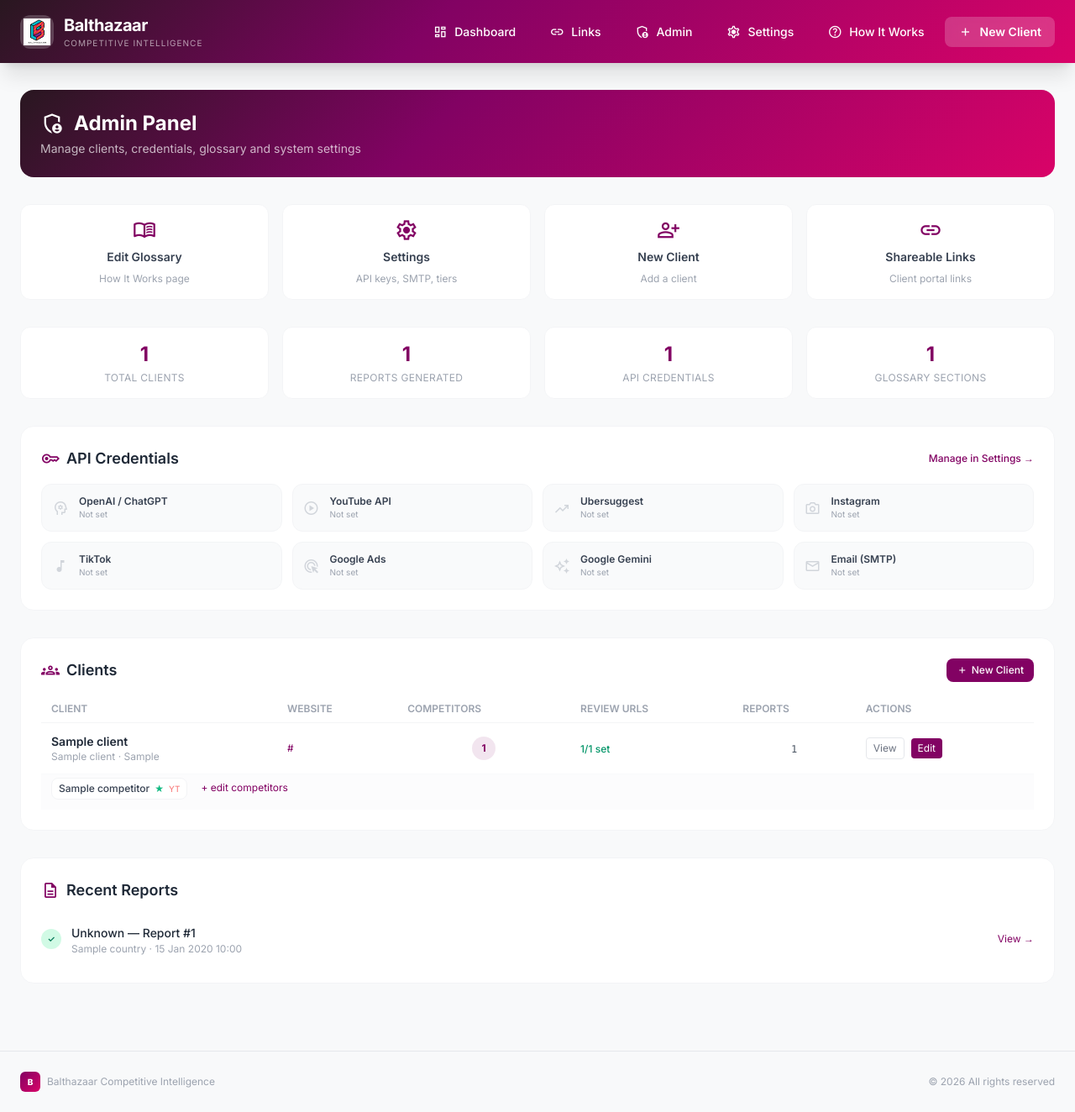
After one commit to Mushibhai47/balthazaar, a Flask app: template templates/admin.html in a window 1280 px wide. The commit adds this page. Shown: the whole page at 84% size. Run offline with Flask 3, Linux system fonts and the light colour scheme; tables that the repository leaves empty hold one stand-in row (values such as "Sample post"); the template is opened without the code that fills it: values that come from a table or form of the project are taken from there, most other values are stand-ins (such as "Sample title", 1, 10 or a date in 2020); parts of the project's set-up code (start-up, migrations or seed data) failed here and were passed over; some libraries are stand-ins or nearby versions.

Commit message:
Add Admin panel with client management, credential status, glossary link
- New /admin route showing all clients, API credential status, recent reports
- Quick links to glossary edit, settings, new client, shareable links
- Shows competitor review URL status per client
- Admin link added to top navigation

Co-Authored-By: Claude Sonnet 4.6 <noreply@anthropic.com>

```diff
--- a/main.py
+++ b/main.py
@@ -724,6 +724,25 @@ def save_links():
     return redirect(url_for("settings"))
 
 
+# --- Admin Panel ---
+@app.route("/admin")
+def admin():
+    clients = Client.query.order_by(Client.created_at.desc()).all()
+    total_reports = db.session.query(func.count(Report.id)).scalar() or 0
+    credentials = APICredential.query.all()
+    glossary_count = GlossarySection.query.filter_by(is_active=True).count()
+    recent_reports = (Report.query
+        .order_by(Report.created_at.desc())
+        .limit(10).all())
+    return render_template("admin.html",
+        clients=clients,
+        total_reports=total_reports,
+        credentials=credentials,
+        glossary_count=glossary_count,
+        recent_reports=recent_reports,
+    )
+
+
 # --- Glossary / How It Works ---
 @app.route("/glossary")
 def glossary():
--- /dev/null
+++ b/templates/admin.html
@@ -0,0 +1,216 @@
+{% extends "base.html" %}
+{% block title %}Admin Panel{% endblock %}
+
+{% block content %}
+<div class="animate-in">
+
+    <!-- Page Header -->
+    <div class="gradient-header rounded-2xl p-6 mb-8 text-white">
+        <div class="flex items-center gap-3 mb-1">
+            <span class="material-symbols-outlined text-[28px]">admin_panel_settings</span>
+            <h1 class="text-2xl font-bold">Admin Panel</h1>
+        </div>
+        <p class="text-white/70 text-sm">Manage clients, credentials, glossary and system settings</p>
+    </div>
+
+    <!-- Quick Links -->
+    <div class="grid grid-cols-2 md:grid-cols-4 gap-4 mb-8">
+        <a href="/glossary" class="glass-card rounded-xl border border-gray-100 p-4 flex flex-col items-center gap-2 hover:border-brand/40 hover:shadow-md transition card-hover text-center">
+            <span class="material-symbols-outlined text-brand text-[28px]">menu_book</span>
+            <span class="text-sm font-semibold text-gray-700">Edit Glossary</span>
+            <span class="text-xs text-gray-400">How It Works page</span>
+        </a>
+        <a href="/settings" class="glass-card rounded-xl border border-gray-100 p-4 flex flex-col items-center gap-2 hover:border-brand/40 hover:shadow-md transition card-hover text-center">
+            <span class="material-symbols-outlined text-brand text-[28px]">settings</span>
+            <span class="text-sm font-semibold text-gray-700">Settings</span>
+            <span class="text-xs text-gray-400">API keys, SMTP, tiers</span>
+        </a>
+        <a href="/clients/new" class="glass-card rounded-xl border border-gray-100 p-4 flex flex-col items-center gap-2 hover:border-brand/40 hover:shadow-md transition card-hover text-center">
+            <span class="material-symbols-outlined text-brand text-[28px]">person_add</span>
+            <span class="text-sm font-semibold text-gray-700">New Client</span>
+            <span class="text-xs text-gray-400">Add a client</span>
+        </a>
+        <a href="/links" class="glass-card rounded-xl border border-gray-100 p-4 flex flex-col items-center gap-2 hover:border-brand/40 hover:shadow-md transition card-hover text-center">
+            <span class="material-symbols-outlined text-brand text-[28px]">link</span>
+            <span class="text-sm font-semibold text-gray-700">Shareable Links</span>
+            <span class="text-xs text-gray-400">Client portal links</span>
+        </a>
+    </div>
+
+    <!-- Stats Row -->
+    <div class="grid grid-cols-2 md:grid-cols-4 gap-4 mb-8">
+        <div class="glass-card rounded-xl border border-gray-100 p-4 text-center">
+            <div class="text-2xl font-bold text-brand">{{ clients|length }}</div>
+            <div class="text-xs text-gray-400 mt-1 uppercase tracking-wide">Total Clients</div>
+        </div>
+        <div class="glass-card rounded-xl border border-gray-100 p-4 text-center">
+            <div class="text-2xl font-bold text-brand">{{ total_reports }}</div>
+            <div class="text-xs text-gray-400 mt-1 uppercase tracking-wide">Reports Generated</div>
+        </div>
+        <div class="glass-card rounded-xl border border-gray-100 p-4 text-center">
+            <div class="text-2xl font-bold text-brand">{{ credentials|length }}</div>
+            <div class="text-xs text-gray-400 mt-1 uppercase tracking-wide">API Credentials</div>
+        </div>
+        <div class="glass-card rounded-xl border border-gray-100 p-4 text-center">
+            <div class="text-2xl font-bold text-brand">{{ glossary_count }}</div>
+            <div class="text-xs text-gray-400 mt-1 uppercase tracking-wide">Glossary Sections</div>
+        </div>
+    </div>
+
+    <!-- API Credentials Status -->
+    <div class="glass-card rounded-2xl border border-gray-100 p-6 mb-8">
+        <div class="flex items-center justify-between mb-4">
+            <div class="flex items-center gap-2">
+                <span class="material-symbols-outlined text-brand text-[22px]">key</span>
+                <h2 class="text-lg font-semibold text-gray-800">API Credentials</h2>
+            </div>
+            <a href="/settings" class="text-xs text-brand font-medium hover:underline">Manage in Settings →</a>
+        </div>
+        <div class="grid grid-cols-2 md:grid-cols-4 gap-3">
+            {% set services = [
+                ('openai', 'OpenAI / ChatGPT', 'psychology'),
+                ('youtube', 'YouTube API', 'play_circle'),
+                ('ubersuggest', 'Ubersuggest', 'trending_up'),
+                ('instagram', 'Instagram', 'photo_camera'),
+                ('tiktok', 'TikTok', 'music_note'),
+                ('google_ads', 'Google Ads', 'ads_click'),
+                ('google_gemini', 'Google Gemini', 'auto_awesome'),
+                ('smtp', 'Email (SMTP)', 'mail'),
+            ] %}
+            {% for svc, label, icon in services %}
+            {% set cred = credentials | selectattr('service_name', 'equalto', svc) | first %}
+            <div class="flex items-center gap-3 p-3 rounded-xl border {% if cred and cred.is_active %}border-emerald-200 bg-emerald-50{% else %}border-gray-100 bg-gray-50{% endif %}">
+                <span class="material-symbols-outlined text-[20px] {% if cred and cred.is_active %}text-emerald-600{% else %}text-gray-300{% endif %}">{{ icon }}</span>
+                <div>
+                    <div class="text-xs font-semibold text-gray-700">{{ label }}</div>
+                    <div class="text-[10px] {% if cred and cred.is_active %}text-emerald-600{% else %}text-gray-400{% endif %}">
+                        {% if cred and cred.is_active %}Configured{% else %}Not set{% endif %}
+                    </div>
+                </div>
+            </div>
+            {% endfor %}
+        </div>
+    </div>
+
+    <!-- Clients Management -->
+    <div class="glass-card rounded-2xl border border-gray-100 p-6 mb-8">
+        <div class="flex items-center justify-between mb-4">
+            <div class="flex items-center gap-2">
+                <span class="material-symbols-outlined text-brand text-[22px]">groups</span>
+                <h2 class="text-lg font-semibold text-gray-800">Clients</h2>
+            </div>
+            <a href="/clients/new" class="flex items-center gap-1 text-xs bg-brand text-white px-3 py-1.5 rounded-lg font-medium hover:bg-brand-dark transition">
+                <span class="material-symbols-outlined text-[14px]">add</span> New Client
+            </a>
+        </div>
+
+        {% if clients %}
+        <div class="overflow-x-auto">
+            <table class="w-full text-sm">
+                <thead>
+                    <tr class="border-b border-gray-100">
+                        <th class="text-left py-2 px-3 text-xs font-semibold text-gray-400 uppercase">Client</th>
+                        <th class="text-left py-2 px-3 text-xs font-semibold text-gray-400 uppercase">Website</th>
+                        <th class="text-left py-2 px-3 text-xs font-semibold text-gray-400 uppercase">Competitors</th>
+                        <th class="text-left py-2 px-3 text-xs font-semibold text-gray-400 uppercase">Review URLs</th>
+                        <th class="text-left py-2 px-3 text-xs font-semibold text-gray-400 uppercase">Reports</th>
+                        <th class="text-left py-2 px-3 text-xs font-semibold text-gray-400 uppercase">Actions</th>
+                    </tr>
+                </thead>
+                <tbody>
+                    {% for client in clients %}
+                    {% set comp_with_reviews = client.competitors | selectattr('review_page_url') | list %}
+                    {% set report_count = client.queries | map(attribute='reports') | sum(start=[]) | list | length %}
+                    <tr class="border-b border-gray-50 hover:bg-brand/5 transition">
+                        <td class="py-3 px-3">
+                            <a href="/clients/{{ client.id }}" class="font-semibold text-gray-800 hover:text-brand">{{ client.name }}</a>
+                            <div class="text-xs text-gray-400">{{ client.contact_name }} · {{ client.subscription_tier }}</div>
+                        </td>
+                        <td class="py-3 px-3">
+                            <a href="{{ client.website }}" target="_blank" class="text-xs text-brand hover:underline truncate max-w-[160px] block">{{ client.website }}</a>
+                        </td>
+                        <td class="py-3 px-3 text-center">
+                            <span class="inline-flex items-center justify-center w-7 h-7 rounded-full bg-brand/10 text-brand text-xs font-bold">{{ client.competitors|length }}</span>
+                        </td>
+                        <td class="py-3 px-3">
+                            {% if comp_with_reviews %}
+                            <span class="text-xs text-emerald-600 font-medium">{{ comp_with_reviews|length }}/{{ client.competitors|length }} set</span>
+                            {% else %}
+                            <span class="text-xs text-gray-400">None set</span>
+                            {% endif %}
+                        </td>
+                        <td class="py-3 px-3 text-center">
+                            <span class="text-xs font-mono text-gray-600">{{ report_count }}</span>
+                        </td>
+                        <td class="py-3 px-3">
+                            <div class="flex items-center gap-2">
+                                <a href="/clients/{{ client.id }}" class="text-xs text-gray-500 hover:text-brand px-2 py-1 rounded border border-gray-200 hover:border-brand transition">View</a>
+                                <a href="/clients/{{ client.id }}/edit" class="text-xs text-white bg-brand px-2 py-1 rounded hover:bg-brand-dark transition">Edit</a>
+                            </div>
+                        </td>
+                    </tr>
+                    <!-- Competitors sub-row -->
+                    {% if client.competitors %}
+                    <tr class="bg-gray-50/50">
+                        <td colspan="6" class="px-3 pb-3 pt-0">
+                            <div class="flex flex-wrap gap-2 mt-1">
+                                {% for comp in client.competitors %}
+                                <div class="flex items-center gap-1.5 text-xs bg-white rounded-lg border border-gray-100 px-2 py-1">
+                                    <span class="font-medium text-gray-700">{{ comp.name or comp.website }}</span>
+                                    {% if comp.review_page_url %}
+                                    <span class="text-emerald-500" title="Review URL set">★</span>
+                                    {% else %}
+                                    <span class="text-gray-300" title="No review URL">★</span>
+                                    {% endif %}
+                                    {% if comp.youtube_url %}
+                                    <span class="text-red-400 text-[10px]">YT</span>
+                                    {% endif %}
+                                </div>
+                                {% endfor %}
+                                <a href="/clients/{{ client.id }}/edit" class="text-xs text-brand hover:underline px-2 py-1">+ edit competitors</a>
+                            </div>
+                        </td>
+                    </tr>
+                    {% endif %}
+                    {% endfor %}
+                </tbody>
+            </table>
+        </div>
+        {% else %}
+        <p class="text-gray-400 text-sm">No clients yet. <a href="/clients/new" class="text-brand hover:underline">Add one →</a></p>
+        {% endif %}
+    </div>
+
+    <!-- Recent Reports -->
+    {% if recent_reports %}
+    <div class="glass-card rounded-2xl border border-gray-100 p-6">
+        <div class="flex items-center gap-2 mb-4">
+            <span class="material-symbols-outlined text-brand text-[22px]">description</span>
+            <h2 class="text-lg font-semibold text-gray-800">Recent Reports</h2>
+        </div>
+        <div class="space-y-2">
+            {% for report in recent_reports[:10] %}
+            {% set client_name = report.query.client.name if report.query and report.query.client else 'Unknown' %}
+            <div class="flex items-center justify-between py-2 border-b border-gray-50 last:border-0">
+                <div class="flex items-center gap-3">
+                    <span class="inline-flex items-center justify-center w-6 h-6 rounded-full text-[10px] font-bold
+                        {% if report.status == 'complete' %}bg-emerald-100 text-emerald-700
+                        {% elif report.status == 'failed' %}bg-red-100 text-red-700
+                        {% elif report.status == 'running' %}bg-blue-100 text-blue-700
+                        {% else %}bg-gray-100 text-gray-500{% endif %}">
+                        {% if report.status == 'complete' %}✓{% elif report.status == 'failed' %}✗{% elif report.status == 'running' %}…{% else %}·{% endif %}
+                    </span>
+                    <div>
+                        <a href="/reports/{{ report.id }}" class="text-sm font-medium text-gray-800 hover:text-brand">{{ client_name }} — Report #{{ report.id }}</a>
+                        <div class="text-xs text-gray-400">{{ report.country or 'All countries' }} · {{ (report.generated_at or report.created_at).strftime('%d %b %Y %H:%M') if (report.generated_at or report.created_at) else '' }}</div>
+                    </div>
+                </div>
+                <a href="/reports/{{ report.id }}" class="text-xs text-brand hover:underline">View →</a>
+            </div>
+            {% endfor %}
+        </div>
+    </div>
+    {% endif %}
+
+</div>
+{% endblock %}
--- a/templates/base.html
+++ b/templates/base.html
@@ -65,6 +65,10 @@
                     <span class="material-symbols-outlined text-[18px]">link</span>
                     Links
                 </a>
+                <a href="/admin" class="flex items-center gap-2 px-4 py-2 rounded-lg text-sm font-medium hover:bg-white/10 transition">
+                    <span class="material-symbols-outlined text-[18px]">admin_panel_settings</span>
+                    Admin
+                </a>
                 <a href="/settings" class="flex items-center gap-2 px-4 py-2 rounded-lg text-sm font-medium hover:bg-white/10 transition">
                     <span class="material-symbols-outlined text-[18px]">settings</span>
                     Settings
```
